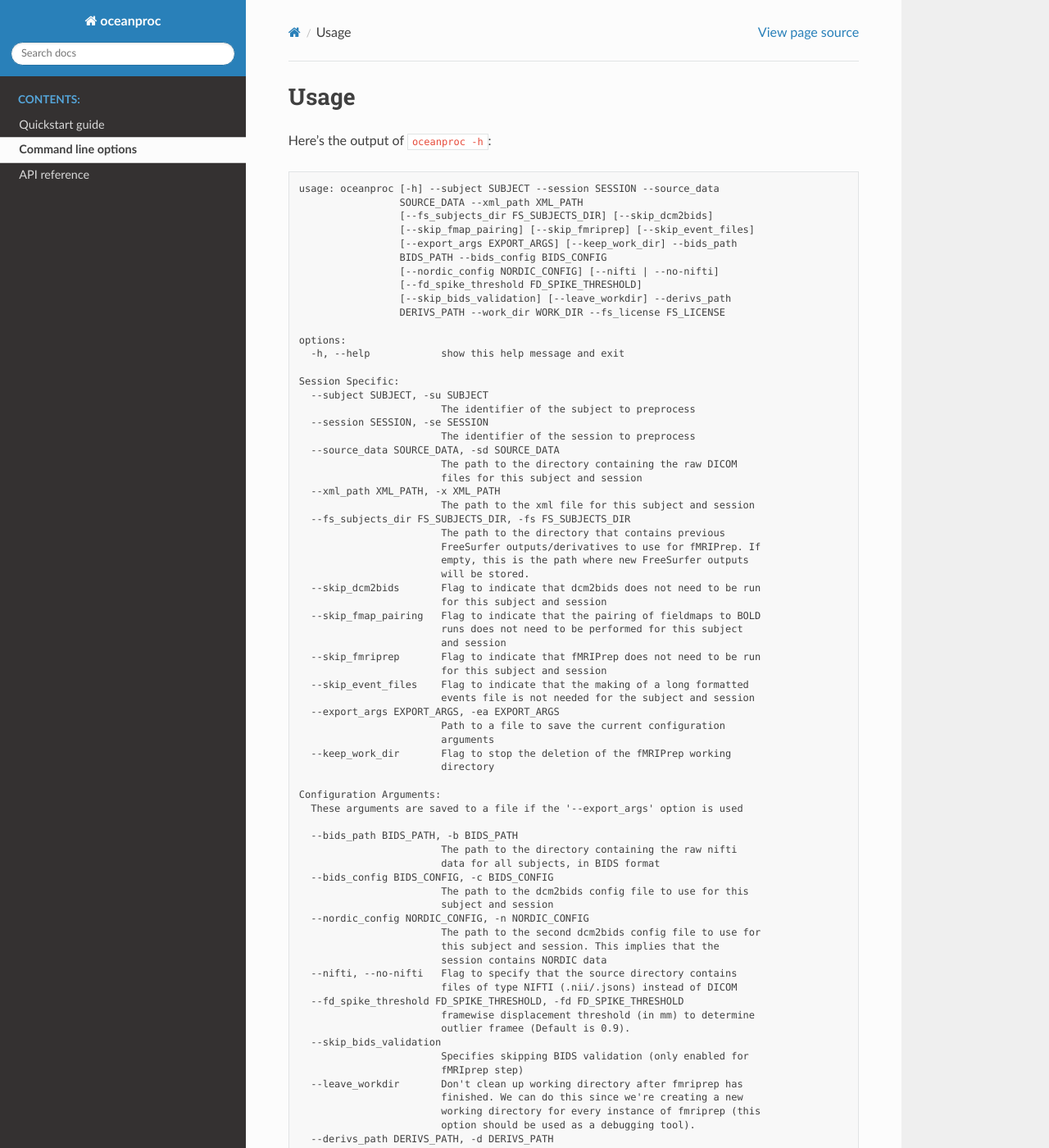
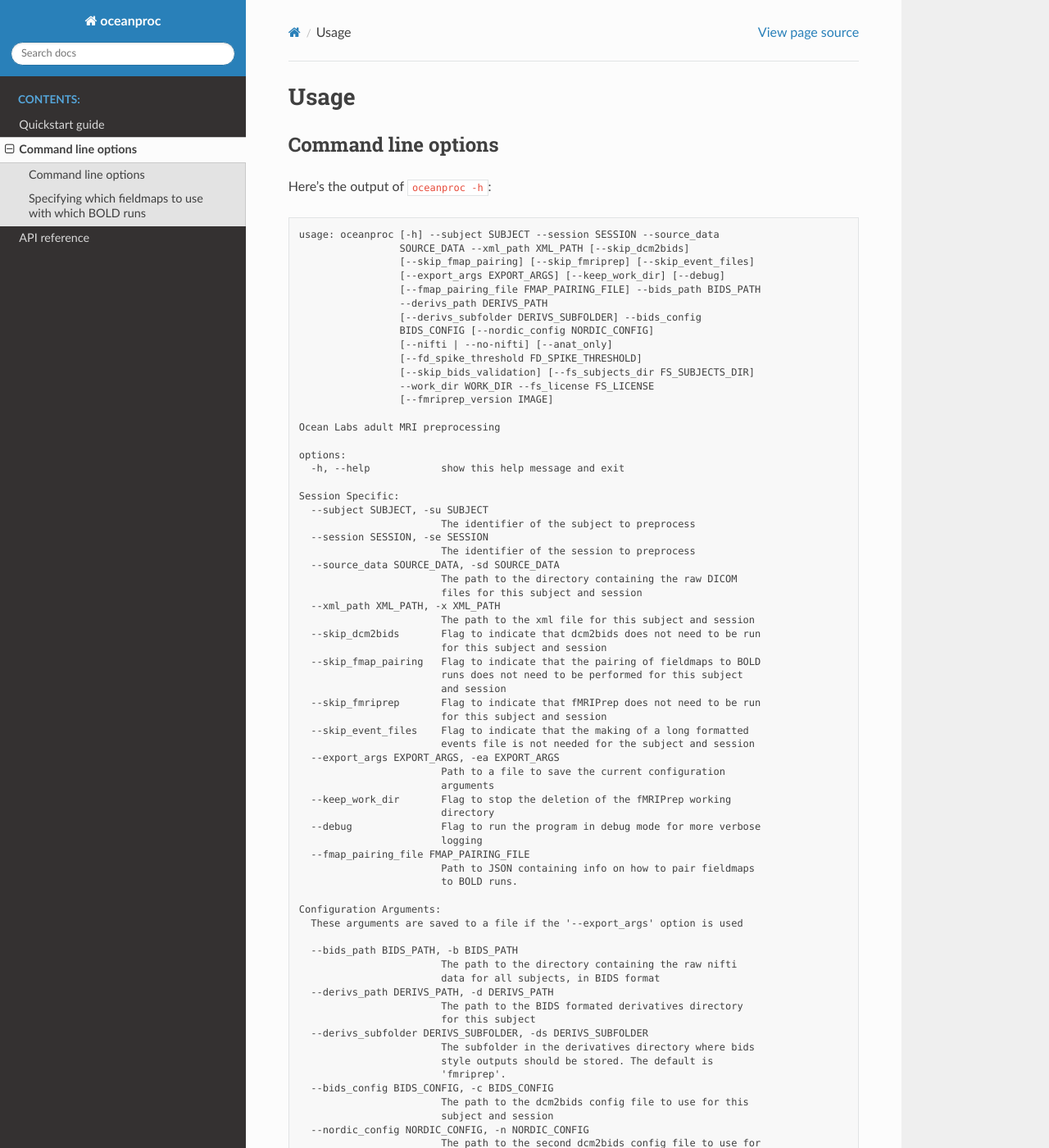
Before and after one commit to washu-seal2/Ocean-Proc, a Sphinx documentation site: the page built from docs/source/usage.rst, in a window 1280 px wide and 1400 px high. Shown: the whole window at 82% size. Built offline with Sphinx 7.4.7 and the Read the Docs theme 3.1.0, drawn with Linux system fonts in a browser that asks for light colours; some of the changed text lies outside the part shown.

Commit message:
added pairing file functionality, docs

```diff
--- a/docs/source/usage.rst
+++ b/docs/source/usage.rst
@@ -1,21 +1,28 @@
 Usage
 =====
 
+Command line options
+--------------------
 
 Here's the output of ``oceanproc -h``:
 
 .. code-block:: text
 
     usage: oceanproc [-h] --subject SUBJECT --session SESSION --source_data
-                     SOURCE_DATA --xml_path XML_PATH
-                     [--fs_subjects_dir FS_SUBJECTS_DIR] [--skip_dcm2bids]
+                     SOURCE_DATA --xml_path XML_PATH [--skip_dcm2bids]
                      [--skip_fmap_pairing] [--skip_fmriprep] [--skip_event_files]
-                     [--export_args EXPORT_ARGS] [--keep_work_dir] --bids_path
-                     BIDS_PATH --bids_config BIDS_CONFIG
-                     [--nordic_config NORDIC_CONFIG] [--nifti | --no-nifti]
+                     [--export_args EXPORT_ARGS] [--keep_work_dir] [--debug]
+                     [--fmap_pairing_file FMAP_PAIRING_FILE] --bids_path BIDS_PATH
+                     --derivs_path DERIVS_PATH
+                     [--derivs_subfolder DERIVS_SUBFOLDER] --bids_config
+                     BIDS_CONFIG [--nordic_config NORDIC_CONFIG]
+                     [--nifti | --no-nifti] [--anat_only]
                      [--fd_spike_threshold FD_SPIKE_THRESHOLD]
-                     [--skip_bids_validation] [--leave_workdir] --derivs_path
-                     DERIVS_PATH --work_dir WORK_DIR --fs_license FS_LICENSE
+                     [--skip_bids_validation] [--fs_subjects_dir FS_SUBJECTS_DIR]
+                     --work_dir WORK_DIR --fs_license FS_LICENSE
+                     [--fmriprep_version IMAGE]
+
+    Ocean Labs adult MRI preprocessing
 
     options:
       -h, --help            show this help message and exit
@@ -30,11 +37,6 @@
                             files for this subject and session
       --xml_path XML_PATH, -x XML_PATH
                             The path to the xml file for this subject and session
-      --fs_subjects_dir FS_SUBJECTS_DIR, -fs FS_SUBJECTS_DIR
-                            The path to the directory that contains previous
-                            FreeSurfer outputs/derivatives to use for fMRIPrep. If
-                            empty, this is the path where new FreeSurfer outputs
-                            will be stored.
       --skip_dcm2bids       Flag to indicate that dcm2bids does not need to be run
                             for this subject and session
       --skip_fmap_pairing   Flag to indicate that the pairing of fieldmaps to BOLD
@@ -49,6 +51,11 @@
                             arguments
       --keep_work_dir       Flag to stop the deletion of the fMRIPrep working
                             directory
+      --debug               Flag to run the program in debug mode for more verbose
+                            logging
+      --fmap_pairing_file FMAP_PAIRING_FILE
+                            Path to JSON containing info on how to pair fieldmaps
+                            to BOLD runs.
 
     Configuration Arguments:
       These arguments are saved to a file if the '--export_args' option is used
@@ -56,6 +63,13 @@
       --bids_path BIDS_PATH, -b BIDS_PATH
                             The path to the directory containing the raw nifti
                             data for all subjects, in BIDS format
+      --derivs_path DERIVS_PATH, -d DERIVS_PATH
+                            The path to the BIDS formated derivatives directory
+                            for this subject
+      --derivs_subfolder DERIVS_SUBFOLDER, -ds DERIVS_SUBFOLDER
+                            The subfolder in the derivatives directory where bids
+                            style outputs should be stored. The default is
+                            'fmriprep'.
       --bids_config BIDS_CONFIG, -c BIDS_CONFIG
                             The path to the dcm2bids config file to use for this
                             subject and session
@@ -65,24 +79,57 @@
                             session contains NORDIC data
       --nifti, --no-nifti   Flag to specify that the source directory contains
                             files of type NIFTI (.nii/.jsons) instead of DICOM
+      --anat_only           Flag to specify only anatomical images should be
+                            processed.
       --fd_spike_threshold FD_SPIKE_THRESHOLD, -fd FD_SPIKE_THRESHOLD
                             framewise displacement threshold (in mm) to determine
                             outlier framee (Default is 0.9).
       --skip_bids_validation
                             Specifies skipping BIDS validation (only enabled for
                             fMRIprep step)
-      --leave_workdir       Don't clean up working directory after fmriprep has
-                            finished. We can do this since we're creating a new
-                            working directory for every instance of fmriprep (this
-                            option should be used as a debugging tool).
-      --derivs_path DERIVS_PATH, -d DERIVS_PATH
-                            The path to the BIDS formated derivatives directory
-                            for this subject
+      --fs_subjects_dir FS_SUBJECTS_DIR, -fs FS_SUBJECTS_DIR
+                            The path to the directory that contains previous
+                            FreeSurfer outputs/derivatives to use for fMRIPrep. If
+                            empty, this is the path where new FreeSurfer outputs
+                            will be stored.
       --work_dir WORK_DIR, -w WORK_DIR
                             The path to the working directory used to store
                             intermediate files
       --fs_license FS_LICENSE, -l FS_LICENSE
                             The path to the license file for the local
                             installation of FreeSurfer
+      --fmriprep_version IMAGE, -fv IMAGE
+                            The version of fmriprep to use. The default is 23.1.4.
+                            It is reccomended that an entire study use the same
+                            version.
 
     An arguments file can be accepted with @FILEPATH
+
+
+
+
+Specifying which fieldmaps to use with which BOLD runs
+------------------------------------------------------
+
+Sometimes, depending on the quality of fieldmaps collected at the scanner, you'll want to specify which fieldmaps should be paired with which BOLD runs for distortion correction. This can be done by specifying a pairing file, a JSON containing this information, using the ``--fmap_pairing_file`` option.. Below is an example of this pairing file:
+
+.. code-block:: json
+
+    {
+        "pairings": [
+            {
+                "fmap": "run-04",
+                "func": [
+                    "task-reward1",
+                    "task-reward2",
+                    "task-reward3",
+                    "task-reward4"
+                ]
+            }
+        ]
+    }
+
+
+The "pairings" list here should containg a list of objects containing an "fmap" field with one item, and a "func" field with a list of strings.
+
+A JSON file with the above contents fed into `oceanproc`, for example, will add all BOLD images containing the substrings "task-reward1", "task-reward2", "task-reward3", and "task-reward4" in their filename to the "IntendedFor" field in all the fieldmap JSON files containing the substring "run-04".
```
Also changed, not shown: 3 other files.
